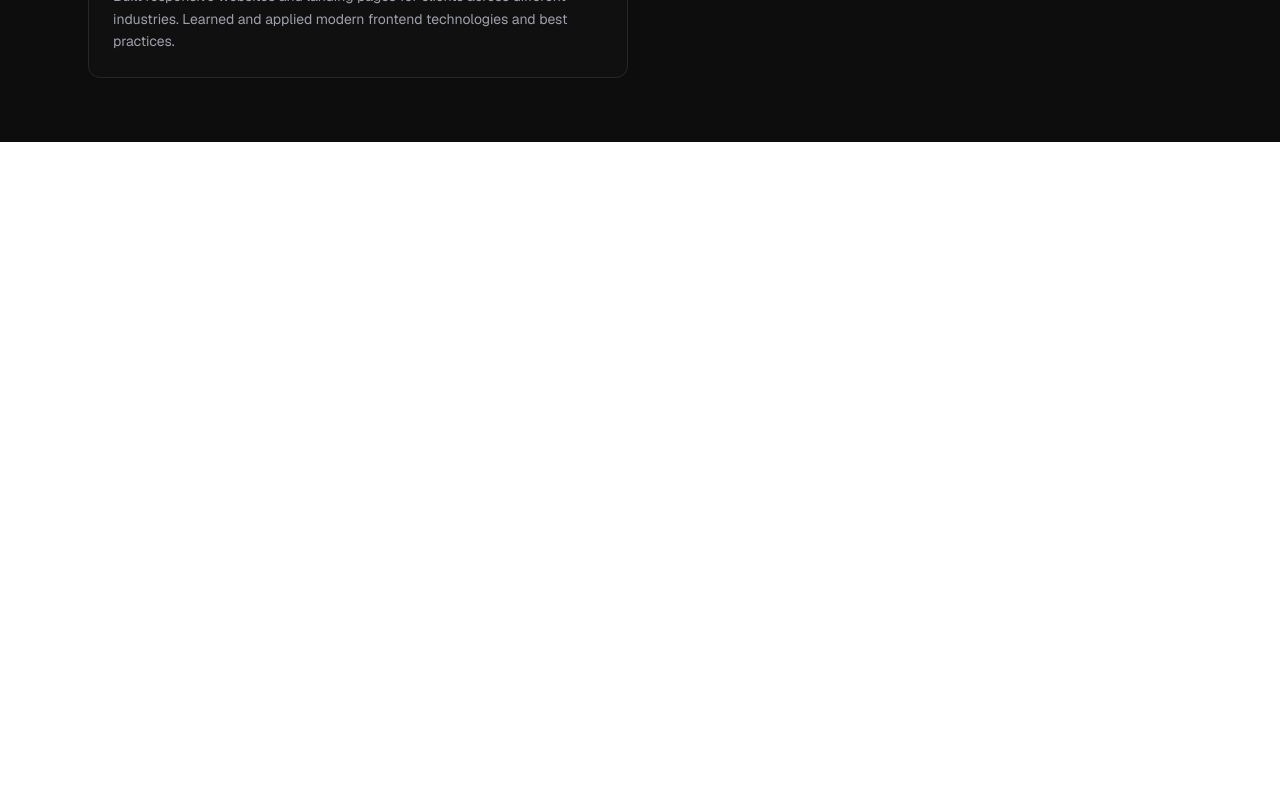
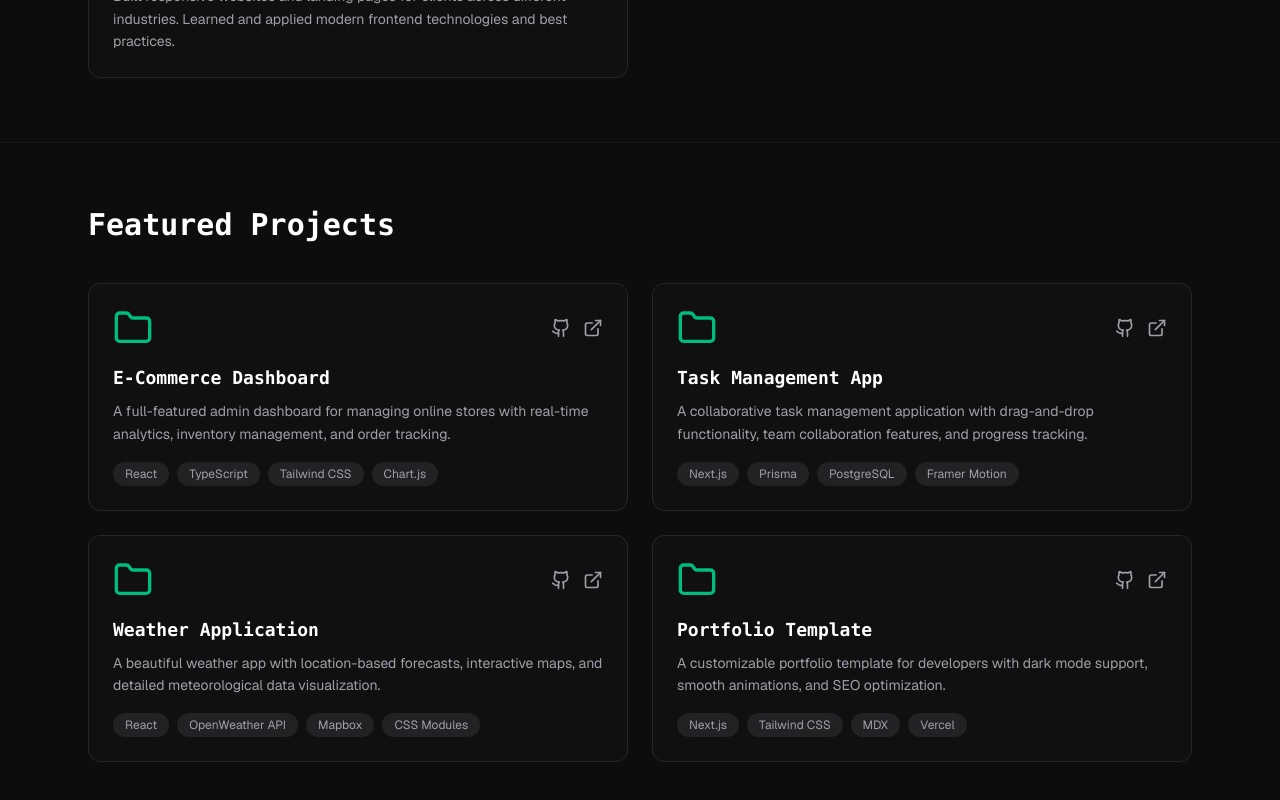
Before and after one commit to vc743/portfolio, a React (Vite) app: page / in a window 1280 px wide. Shown: the part 918-1718 px from the top of the page. Before the commit the page ends 1060 px from the top, so only its background shows below. Built offline with nearby package versions, Linux system fonts and the light colour scheme.

Commit message:
Add Featured Projects section

```diff
--- a/src/App.tsx
+++ b/src/App.tsx
@@ -1,5 +1,6 @@
 import Header from "./components/Header";
 import Hero from "./components/Hero";
+import { Projects } from "./components/Projects";
 import WorkExperience from "./components/WorkExperience";
 
 function App() {
@@ -9,6 +10,7 @@ function App() {
       <main>
         <Hero />
         <WorkExperience />
+        <Projects />
       </main>
     </div>
   );
--- a/src/components/Hero.tsx
+++ b/src/components/Hero.tsx
@@ -1,10 +1,4 @@
-import { Github, Linkedin, Mail } from "lucide-react";
-
-const socialLinks = [
-  { name: "GitHub", href: "https://github.com/vc743", icon: Github },
-  { name: "LinkedIn", href: "https://www.linkedin.com/in/victor-contreras-vargas/", icon: Linkedin },
-  { name: "Email", href: "mailto:victorcontrerasvargas55@gmail.com", icon: Mail },
-]
+import { socialLinks } from "../data";
 
 const Hero = () => {
   return (
@@ -19,8 +13,9 @@ const Hero = () => {
               Frontend Developer
             </h1>
             <p className="max-w-lg text-lg leading-relaxed text-zinc-400">
-              I&apos;m a passionate frontend developer focused on building beautiful, responsive, and user-friendly web
-              applications. I love turning complex problems into simple, intuitive designs.
+              I&apos;m a passionate frontend developer focused on building
+              beautiful, responsive, and user-friendly web applications. I love
+              turning complex problems into simple, intuitive designs.
             </p>
 
             {/* Social Links */}
@@ -46,12 +41,18 @@ const Hero = () => {
         </div>
       </div>
     </section>
-  )
-}
+  );
+};
 
 function GeometricCubes() {
   return (
-    <svg viewBox="0 0 400 400" className="h-80 w-80 text-emerald-500" fill="none" stroke="currentColor" strokeWidth="1">
+    <svg
+      viewBox="0 0 400 400"
+      className="h-80 w-80 text-emerald-500"
+      fill="none"
+      stroke="currentColor"
+      strokeWidth="1"
+    >
       {/* Main cube */}
       <g className="opacity-60">
         <path d="M200 80 L280 130 L280 230 L200 280 L120 230 L120 130 Z" />
@@ -78,16 +79,40 @@ function GeometricCubes() {
       </g>
 
       {/* Dots */}
-      <circle cx="340" cy="180" r="3" fill="currentColor" className="opacity-50" />
-      <circle cx="60" cy="150" r="2" fill="currentColor" className="opacity-40" />
-      <circle cx="320" cy="300" r="2" fill="currentColor" className="opacity-30" />
-      <circle cx="100" cy="340" r="3" fill="currentColor" className="opacity-40" />
+      <circle
+        cx="340"
+        cy="180"
+        r="3"
+        fill="currentColor"
+        className="opacity-50"
+      />
+      <circle
+        cx="60"
+        cy="150"
+        r="2"
+        fill="currentColor"
+        className="opacity-40"
+      />
+      <circle
+        cx="320"
+        cy="300"
+        r="2"
+        fill="currentColor"
+        className="opacity-30"
+      />
+      <circle
+        cx="100"
+        cy="340"
+        r="3"
+        fill="currentColor"
+        className="opacity-40"
+      />
 
       {/* Connection lines */}
       <line x1="340" y1="180" x2="300" y2="160" className="opacity-20" />
       <line x1="60" y1="150" x2="100" y2="140" className="opacity-20" />
     </svg>
-  )
+  );
 }
 
 export default Hero;
--- /dev/null
+++ b/src/components/Projects.tsx
@@ -0,0 +1,64 @@
+import { ExternalLink, Github, Folder } from "lucide-react";
+import { projects } from "../data";
+
+export function Projects() {
+  return (
+    <section id="projects" className="border-t border-zinc-800/50 py-16">
+      <div className="mx-auto max-w-6xl px-6">
+        <h2 className="mb-10 font-mono text-2xl font-bold text-white md:text-3xl">
+          Featured Projects
+        </h2>
+
+        <div className="grid gap-6 md:grid-cols-2">
+          {projects.map((project, index) => (
+            <div
+              key={index}
+              className="group relative rounded-xl border border-zinc-800 bg-zinc-900/30 p-6 transition-all hover:border-emerald-500/30"
+            >
+              {/* Header */}
+              <div className="mb-4 flex items-center justify-between">
+                <Folder className="h-10 w-10 text-emerald-500" />
+                <div className="flex gap-3">
+                  <a
+                    href={project.github}
+                    target="_blank"
+                    className="text-zinc-400 transition-colors hover:text-emerald-400"
+                  >
+                    <Github className="h-5 w-5" />
+                  </a>
+                  <a
+                    href={project.demo}
+                    target="_blank"
+                    className="text-zinc-400 transition-colors hover:text-emerald-400"
+                  >
+                    <ExternalLink className="h-5 w-5" />
+                  </a>
+                </div>
+              </div>
+
+              {/* Content */}
+              <h3 className="mb-2 font-mono text-lg font-bold text-white group-hover:text-emerald-400">
+                {project.title}
+              </h3>
+              <p className="mb-4 text-sm leading-relaxed text-zinc-400">
+                {project.description}
+              </p>
+
+              {/* Tech Stack */}
+              <div className="flex flex-wrap gap-2">
+                {project.tech.map((tech, techIndex) => (
+                  <span
+                    key={techIndex}
+                    className="rounded-full bg-zinc-800/80 px-3 py-1 text-xs text-zinc-400"
+                  >
+                    {tech}
+                  </span>
+                ))}
+              </div>
+            </div>
+          ))}
+        </div>
+      </div>
+    </section>
+  );
+}
--- /dev/null
+++ b/src/data/index.ts
@@ -0,0 +1,51 @@
+import { Github, Linkedin, Mail } from "lucide-react";
+import type { Project } from "../types";
+
+export const socialLinks = [
+    { name: "GitHub", href: "https://github.com/vc743", icon: Github },
+    {
+      name: "LinkedIn",
+      href: "https://www.linkedin.com/in/victor-contreras-vargas/",
+      icon: Linkedin,
+    },
+    {
+      name: "Email",
+      href: "mailto:victorcontrerasvargas55@gmail.com",
+      icon: Mail,
+    },
+  ];
+
+export const projects: Project[] = [
+  {
+    title: "E-Commerce Dashboard",
+    description:
+      "A full-featured admin dashboard for managing online stores with real-time analytics, inventory management, and order tracking.",
+    tech: ["React", "TypeScript", "Tailwind CSS", "Chart.js"],
+    github: "https://github.com",
+    demo: "https://demo.com",
+  },
+  {
+    title: "Task Management App",
+    description:
+      "A collaborative task management application with drag-and-drop functionality, team collaboration features, and progress tracking.",
+    tech: ["Next.js", "Prisma", "PostgreSQL", "Framer Motion"],
+    github: "https://github.com",
+    demo: "https://demo.com",
+  },
+  {
+    title: "Weather Application",
+    description:
+      "A beautiful weather app with location-based forecasts, interactive maps, and detailed meteorological data visualization.",
+    tech: ["React", "OpenWeather API", "Mapbox", "CSS Modules"],
+    github: "https://github.com",
+    demo: "https://demo.com",
+  },
+  {
+    title: "Portfolio Template",
+    description:
+      "A customizable portfolio template for developers with dark mode support, smooth animations, and SEO optimization.",
+    tech: ["Next.js", "Tailwind CSS", "MDX", "Vercel"],
+    github: "https://github.com",
+    demo: "https://demo.com",
+  },
+];
--- a/src/types/index.ts
+++ b/src/types/index.ts
@@ -1,16 +1,26 @@
-import type { LucideProps } from "lucide-react"
-import type { ForwardRefExoticComponent } from "react"
+import type { LucideProps } from "lucide-react";
+import type { ForwardRefExoticComponent } from "react";
 
 export type NavLink = {
-    name: string,
-    href: string
-}
+  name: string;
+  href: string;
+};
 
 export type Experience = {
-    company: string,
-    role: string,
-    period: string,
-    current: boolean,
-    description: string,
-    icon: ForwardRefExoticComponent<Omit<LucideProps, "ref"> & React.RefAttributes<SVGSVGElement>>
-}
+  company: string;
+  role: string;
+  period: string;
+  current: boolean;
+  description: string;
+  icon: ForwardRefExoticComponent<
+    Omit<LucideProps, "ref"> & React.RefAttributes<SVGSVGElement>
+  >;
+};
+
+export type Project = {
+  title: string;
+  description: string;
+  tech: string[];
+  github: string;
+  demo: string;
+};
```
Also changed, not shown: src/components/WorkExperience.tsx (+18 -8 lines).
